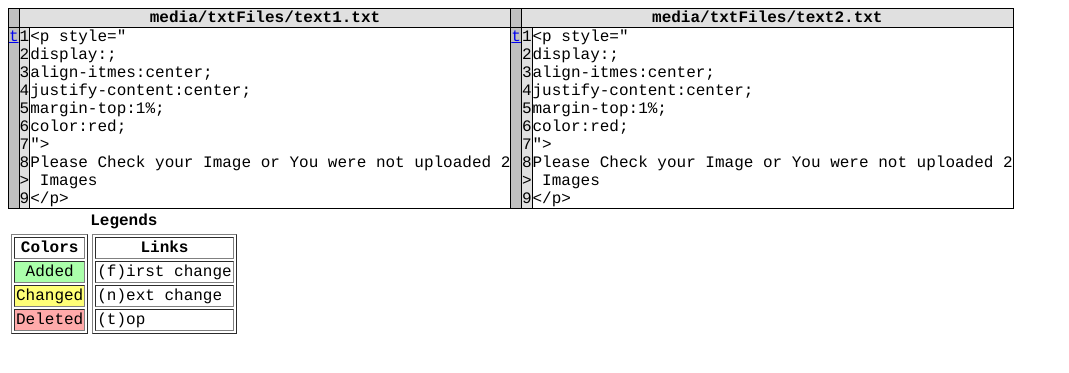
After one commit to sparkey-0512/sem_6_DE, a Django app: page /result/ in a window 1280 px wide. The commit adds this page. Shown: the top 373 px of the page, without its empty margins (0-1069 px from the left). Run offline with Django 4.2, Linux system fonts and the light colour scheme.

Commit message:
final_fenil

```diff
--- a/Plagiarism_Analyzer/Plagiarism_Analyzer/urls.py
+++ b/Plagiarism_Analyzer/Plagiarism_Analyzer/urls.py
@@ -26,6 +26,7 @@ urlpatterns = [
     path('img_upload/',imgView.ImgUploadPage),
     path('text_file_upload/',txtView.TxtUploadPage),
     path('write_past/',txtView.TxtWritePast),
+    path('result/',txtView.Result),
     path('admin/', admin.site.urls),
 ] + static(settings.MEDIA_URL,document_root=settings.MEDIA_ROOT)
 
--- a/Plagiarism_Analyzer/scripts/Image/image_pl.py
+++ b/Plagiarism_Analyzer/scripts/Image/image_pl.py
@@ -70,8 +70,8 @@ def Image_Plagiarism(img1,img2):
 
     print("Structural Similarity Index(SSIM): ")
     x1, x2 = ssim(image1,image2)
-    x1 = round(x1*100,2)
-    print(x1*100,"\n")
+    x1 = round(x1,2)
+    print(x1,"\n")
     print("The Similarity between these two images: ", (x1)*100, "%")
 
 
--- /dev/null
+++ b/Plagiarism_Analyzer/templates/result/result.html
@@ -0,0 +1,59 @@
+
+<!DOCTYPE html PUBLIC "-//W3C//DTD XHTML 1.0 Transitional//EN"
+          "http://www.w3.org/TR/xhtml1/DTD/xhtml1-transitional.dtd">
+
+<html>
+
+<head>
+    <meta http-equiv="Content-Type"
+          content="text/html; charset=utf-8" />
+    <title></title>
+    <style type="text/css">
+        table.diff {font-family:Courier; border:medium;}
+        .diff_header {background-color:#e0e0e0}
+        td.diff_header {text-align:right}
+        .diff_next {background-color:#c0c0c0}
+        .diff_add {background-color:#aaffaa}
+        .diff_chg {background-color:#ffff77}
+        .diff_sub {background-color:#ffaaaa}
+    </style>
+</head>
+
+<body>
+
+    <table class="diff" id="difflib_chg_to1__top"
+           cellspacing="0" cellpadding="0" rules="groups" >
+        <colgroup></colgroup> <colgroup></colgroup> <colgroup></colgroup>
+        <colgroup></colgroup> <colgroup></colgroup> <colgroup></colgroup>
+        <thead><tr><th class="diff_next"><br /></th><th colspan="2" class="diff_header">media/txtFiles/text1.txt</th><th class="diff_next"><br /></th><th colspan="2" class="diff_header">media/txtFiles/text2.txt</th></tr></thead>
+        <tbody>
+            <tr><td class="diff_next"><a href="#difflib_chg_to1__top">t</a></td><td class="diff_header" id="from1_1">1</td><td nowrap="nowrap">&lt;p&nbsp;style="</td><td class="diff_next"><a href="#difflib_chg_to1__top">t</a></td><td class="diff_header" id="to1_1">1</td><td nowrap="nowrap">&lt;p&nbsp;style="</td></tr>
+            <tr><td class="diff_next"></td><td class="diff_header" id="from1_2">2</td><td nowrap="nowrap">display:{{error}};</td><td class="diff_next"></td><td class="diff_header" id="to1_2">2</td><td nowrap="nowrap">display:{{error}};</td></tr>
+            <tr><td class="diff_next"></td><td class="diff_header" id="from1_3">3</td><td nowrap="nowrap">align-itmes:center;</td><td class="diff_next"></td><td class="diff_header" id="to1_3">3</td><td nowrap="nowrap">align-itmes:center;</td></tr>
+            <tr><td class="diff_next"></td><td class="diff_header" id="from1_4">4</td><td nowrap="nowrap">justify-content:center;</td><td class="diff_next"></td><td class="diff_header" id="to1_4">4</td><td nowrap="nowrap">justify-content:center;</td></tr>
+            <tr><td class="diff_next"></td><td class="diff_header" id="from1_5">5</td><td nowrap="nowrap">margin-top:1%;</td><td class="diff_next"></td><td class="diff_header" id="to1_5">5</td><td nowrap="nowrap">margin-top:1%;</td></tr>
+            <tr><td class="diff_next"></td><td class="diff_header" id="from1_6">6</td><td nowrap="nowrap">color:red;</td><td class="diff_next"></td><td class="diff_header" id="to1_6">6</td><td nowrap="nowrap">color:red;</td></tr>
+            <tr><td class="diff_next"></td><td class="diff_header" id="from1_7">7</td><td nowrap="nowrap">"&gt;</td><td class="diff_next"></td><td class="diff_header" id="to1_7">7</td><td nowrap="nowrap">"&gt;</td></tr>
+            <tr><td class="diff_next"></td><td class="diff_header" id="from1_8">8</td><td nowrap="nowrap">Please&nbsp;Check&nbsp;your&nbsp;Image&nbsp;or&nbsp;You&nbsp;were&nbsp;not&nbsp;uploaded&nbsp;2</td><td class="diff_next"></td><td class="diff_header" id="to1_8">8</td><td nowrap="nowrap">Please&nbsp;Check&nbsp;your&nbsp;Image&nbsp;or&nbsp;You&nbsp;were&nbsp;not&nbsp;uploaded&nbsp;2</td></tr>
+            <tr><td class="diff_next"></td><td class="diff_header">></td><td nowrap="nowrap">&nbsp;Images</td><td class="diff_next"></td><td class="diff_header">></td><td nowrap="nowrap">&nbsp;Images</td></tr>
+            <tr><td class="diff_next"></td><td class="diff_header" id="from1_9">9</td><td nowrap="nowrap">&lt;/p&gt;</td><td class="diff_next"></td><td class="diff_header" id="to1_9">9</td><td nowrap="nowrap">&lt;/p&gt;</td></tr>
+        </tbody>
+    </table>
+    <table class="diff" summary="Legends">
+        <tr> <th colspan="2"> Legends </th> </tr>
+        <tr> <td> <table border="" summary="Colors">
+                      <tr><th> Colors </th> </tr>
+                      <tr><td class="diff_add">&nbsp;Added&nbsp;</td></tr>
+                      <tr><td class="diff_chg">Changed</td> </tr>
+                      <tr><td class="diff_sub">Deleted</td> </tr>
+                  </table></td>
+             <td> <table border="" summary="Links">
+                      <tr><th colspan="2"> Links </th> </tr>
+                      <tr><td>(f)irst change</td> </tr>
+                      <tr><td>(n)ext change</td> </tr>
+                      <tr><td>(t)op</td> </tr>
+                  </table></td> </tr>
+    </table>
+</body>
+
+</html>
--- a/Plagiarism_Analyzer/templates/txt_write_past/txt_write_past.html
+++ b/Plagiarism_Analyzer/templates/txt_write_past/txt_write_past.html
@@ -25,5 +25,6 @@ Write or Past the Text
 <p>{{text1}}</p>
 <hr>
 <p>{{text2}}</p>
-
+<hr>
+<a href='/result' style="display:{{display}}">Check The Result</a>
 {% endblock content %}
--- a/Plagiarism_Analyzer/txtUpload/views.py
+++ b/Plagiarism_Analyzer/txtUpload/views.py
@@ -1,6 +1,32 @@
 from django.shortcuts import render
 from .models import Files
 import os
+import difflib
+from difflib import SequenceMatcher
+
+def CheckTheSimilOFText():
+    first_file = "media/txtFiles/text1.txt"
+    second_file = "media/txtFiles/text2.txt"
+
+    first_file_lines = str(open(first_file).readlines())
+    second_file_lines = str(open(second_file).readlines())
+
+    first_file_lines1 = open(first_file).readlines()
+    second_file_lines1 = open(second_file).readlines()
+
+    difference = difflib.HtmlDiff(wrapcolumn=50).make_file(first_file_lines1, second_file_lines1, first_file, second_file)
+
+    difference_report = open('templates/result/result.html', 'w')
+    difference_report.write(difference)
+    difference_report.close()
+
+    def similar(a, b):
+        return SequenceMatcher(None, a, b).ratio()
+
+    val = similar(first_file_lines, second_file_lines)*100
+    percentage = round(val, 2)
+    print("\n Similarity Percentage :", percentage, "%")
+
 
 def CheckTheTxtFile(txt_files):
     temp = [False,False]
@@ -27,18 +53,35 @@ def TxtUploadPage(req):
                 new_file.save()
             txt_file = Files.objects.all()
             Text_File_list = []
+
+            CheckTheSimilOFText()
+
             for i in txt_file:
                 with open(os.path.join('media',str(i.txtFile))) as f:
                     Text_File_list.append(f.read())
-            return render(req,'txt_Upload/txt_upload.html',{'txt_files':Text_File_list})
+            return render(req,'txt_Upload/txt_upload.html',{'txt_files':Text_File_list,'display':'flex','error':'none'})
         else:
-            print("Please Check your Image or You were not uploaded 2 Images")
-    return render(req,'txt_Upload/txt_upload.html')
+            return render(req,'txt_Upload/txt_upload.html',{'display':'none','error':'flex'})
+    return render(req,'txt_Upload/txt_upload.html',{'display':'none','error':'none'})
 
 
 def TxtWritePast(req):
     if req.method == 'POST':
         text1 = req.POST.get('text1')
         text2 = req.POST.get('text2')
-        return render(req,'txt_write_past/txt_write_past.html',{'text1':text1,'text2':text2})
-    return render(req,'txt_write_past/txt_write_past.html')
+
+        file = open('media/txtFiles/text1.txt','w')
+        file.write(text1)
+        file.close()
+
+        file = open('media/txtFiles/text2.txt','w')
+        file.write(text2)
+        file.close()
+
+        CheckTheSimilOFText()
+
+        return render(req,'txt_write_past/txt_write_past.html',{'text1':text1,'text2':text2,'display':'flex'})
+    return render(req,'txt_write_past/txt_write_past.html',{'display':'none'})
+
+def Result(req):
+    return render(req,'result/result.html')
```
Also changed, not shown: Plagiarism_Analyzer/media/txtFiles/text1.txt (+9 -1 lines), Plagiarism_Analyzer/media/txtFiles/text2.txt (+9 -1 lines), Plagiarism_Analyzer/static/css/Image_Upload/img_upload.css (+4 -4 lines), Plagiarism_Analyzer/templates/txt_Upload/txt_upload.html (+12 -0 lines), Plagiarism_Analyzer/db.sqlite3, Plagiarism_Analyzer/media/file/WhatsApp_Image_2023-05-05_at_4.52.17_PM.jpeg (added), Plagiarism_Analyzer/media/file/difference_image.jpg, Plagiarism_Analyzer/media/file/great.jpg (deleted), Plagiarism_Analyzer/media/file/gtu_certi.png (added), Plagiarism_Analyzer/media/file/image_1.jpg, Plagiarism_Analyzer/media/file/image_2.jpg, Plagiarism_Analyzer/media/file/images.jpeg (deleted).
